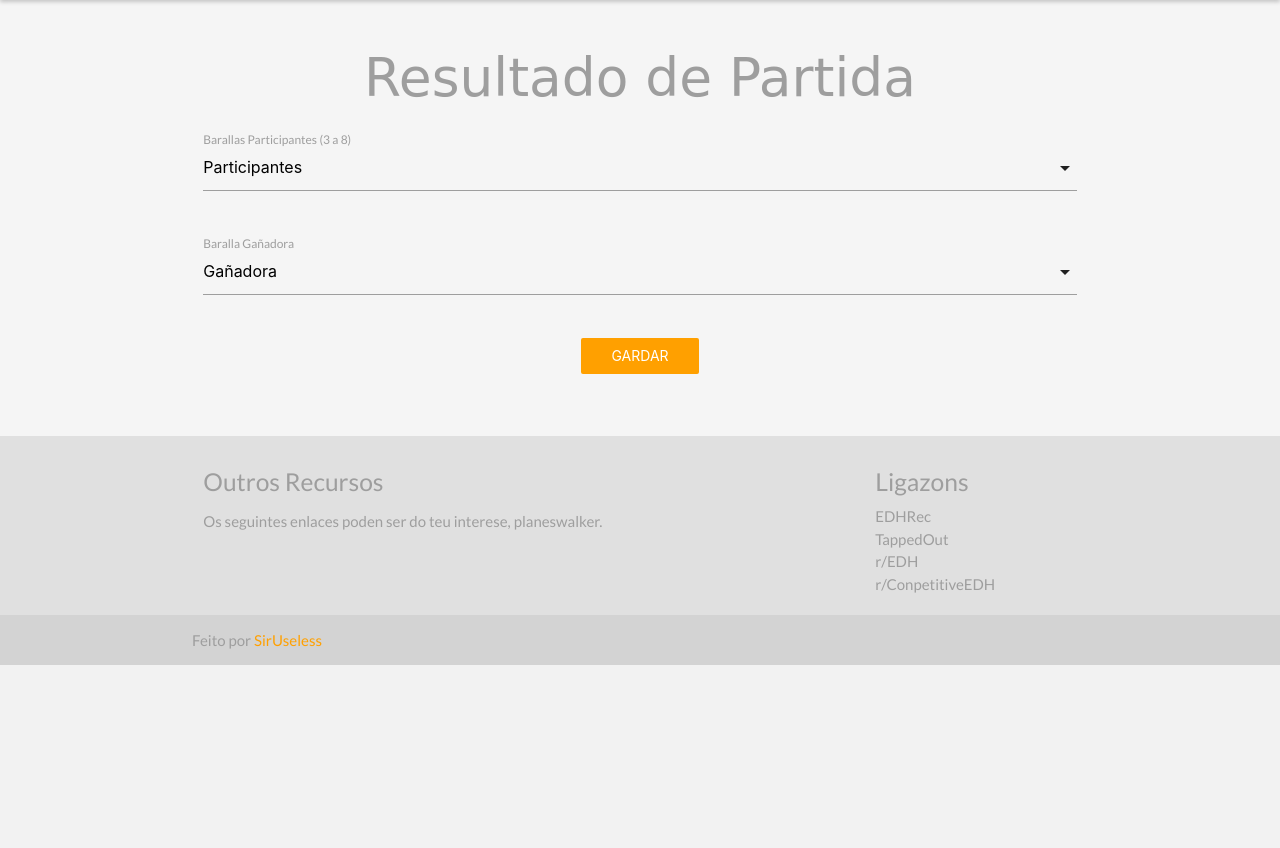
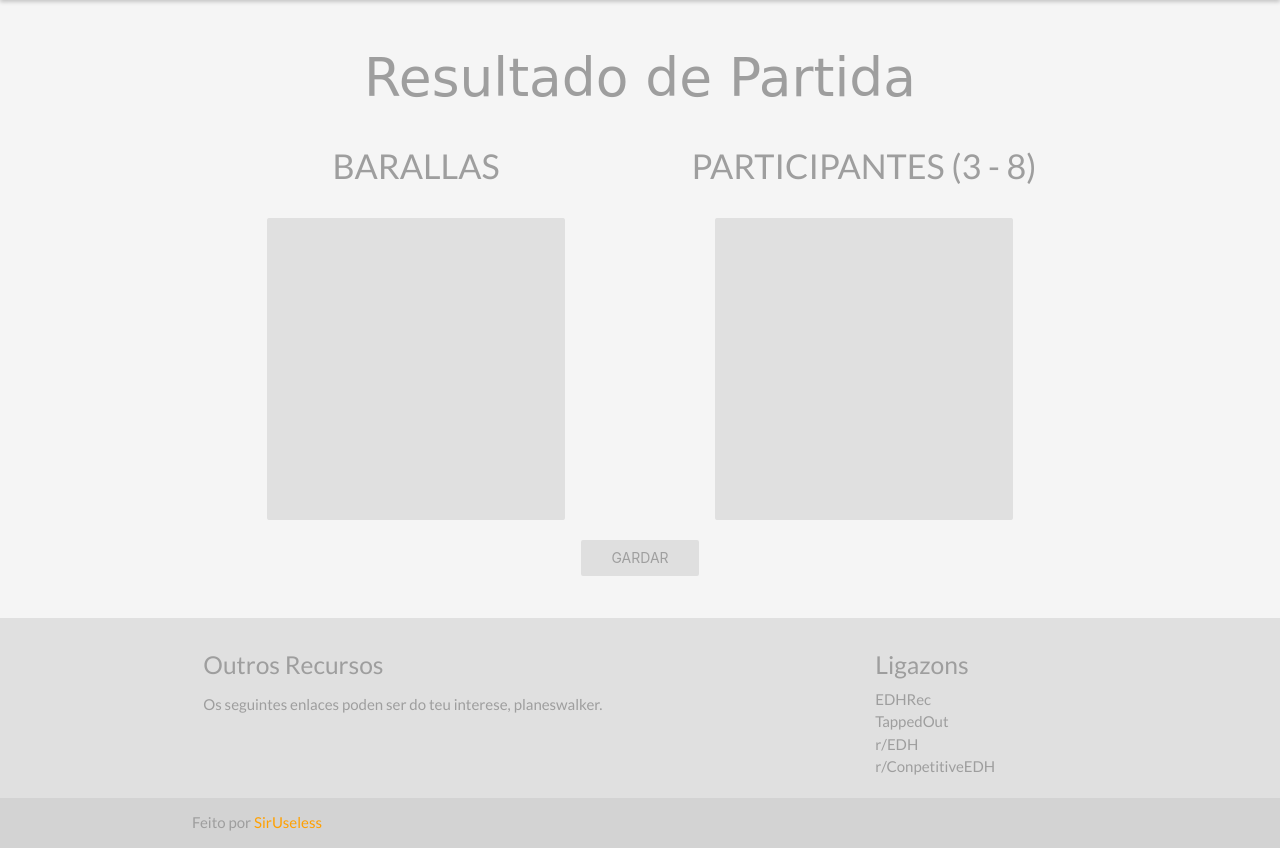
Before and after one commit to SirUseless/EDHRank, a Python web app: template templates/game/game_add.html in a window 1280 px wide. Shown: the part 326-1174 px from the top of the page. Before the commit the page ends 991 px from the top, so only its background shows below. Run offline with Jinja, Linux system fonts and the light colour scheme; the template is opened without the code that fills it, so the values that code supplies are empty; some libraries are stand-ins or nearby versions; some web fonts are replaced.

Commit message:
Final Styling + New Chachijuachi Add Game

```diff
--- /dev/null
+++ b/css/dragula.min.css
@@ -0,0 +1 @@
+.gu-mirror{position:fixed!important;margin:0!important;z-index:9999!important;opacity:.8;-ms-filter:"progid:DXImageTransform.Microsoft.Alpha(Opacity=80)";filter:alpha(opacity=80)}.gu-hide{display:none!important}.gu-unselectable{-webkit-user-select:none!important;-moz-user-select:none!important;-ms-user-select:none!important;user-select:none!important}.gu-transit{opacity:.2;-ms-filter:"progid:DXImageTransform.Microsoft.Alpha(Opacity=20)";filter:alpha(opacity=20)}
--- a/css/style.css
+++ b/css/style.css
@@ -87,3 +87,25 @@ ul.dropdown-content.select-dropdown li span {
 .input-field .prefix.active {
     color: #ffa000 !important;
 }
+
+.drag-container{
+    min-height: 302px;
+    padding: 10px;
+    border-radius: 2px;
+    background-color: #e0e0e0 ;
+}
+
+.drag-elem{
+    padding: 5px !important;
+}
+
+.full-deck-list{
+    border-color: #ffa000;
+    border-style: solid;
+    background-color: gray !important;
+}
+
+.disabled-dnd{
+    border-color: #ffa000;
+    border-style: dashed;
+}
--- /dev/null
+++ b/js/add_game.js
@@ -0,0 +1,105 @@
+var drake = dragula([document.getElementById('left'), document.getElementById('right')], {
+    accepts: function (el, target) {
+        return !el.classList.contains('no-dnd')
+    },
+    moves: function (el, container, handle) {
+        return !el.classList.contains('no-dnd')
+    }
+});
+
+var crown = '<div id="crown" class=" card-content drag-elem center tooltipped" data-position="left" data-tooltip="Gañador da partida"><img src="../../static/crown.png" alt="" style="height: 30px; width: 35px"></div>';
+var elCrown = document.createElement('div');
+elCrown.innerHTML = crown;
+elCrown = elCrown.getElementsByTagName('div')[0];
+
+drake.on('drag', function (el) {
+    if (document.getElementById('crown')) {
+        document.getElementById('crown').outerHTML = "";
+    }
+});
+
+drake.on('dragend', function (el) {
+    var els = $('#right > div').length;
+
+    if(els > 0){
+        document.getElementById('right').getElementsByTagName('div')[0].getElementsByTagName('div')[0].prepend(elCrown);
+    }
+
+    if (els > 8 || els < 3) {
+        document.getElementById('fake-submit').disabled = true;
+        document.getElementById('right').style.backgroundColor = "#e0e0e0 ";
+    } else {
+        document.getElementById('fake-submit').disabled = false;
+        document.getElementById('right').style.backgroundColor = "#ffa000";
+    }
+
+    if (els > 7) {
+        document.getElementById('right').classList.add('full-deck-list');
+        document.getElementById('left').classList.add('disabled-dnd');
+        /* disable drag and drop for left*/
+        var toDisable = document.getElementById('left').getElementsByClassName('card');
+        for ( var i = 0; i < toDisable.length; i++) {
+            toDisable[i].classList.add('no-dnd');
+        }
+
+    } else {
+        if (document.getElementsByClassName('full-deck-list').length > 0) {
+            document.getElementsByClassName('full-deck-list')[0].classList.remove('full-deck-list');
+            document.getElementById('left').classList.remove('disabled-dnd');
+        }
+
+        var toDisable = document.getElementById('left').getElementsByClassName('card');
+        for ( var i = 0; i < toDisable.length; i++) {
+            toDisable[i].classList.remove('no-dnd');
+        }
+    }
+});
+
+function prepareAndSend() {
+    var data = [];
+    var cards = document.getElementById('right').getElementsByClassName('card');
+    var winner = cards[0].getElementsByTagName('div')[0].getElementsByClassName('card-action')[0].getElementsByClassName('deck-id')[0].innerHTML;
+
+    for ( var i = 0; i < cards.length; i++) {
+        data[i] = cards[i].getElementsByTagName('div')[0].getElementsByClassName('card-action')[0].getElementsByClassName('deck-id')[0].innerHTML;
+    }
+
+    var form = document.createElement("form");
+    form.setAttribute("method", "post");
+    form.setAttribute("action", "/addGame");
+
+
+    /* participantes */
+    var hiddenField = document.createElement("select");
+    hiddenField.setAttribute("hidden", "hidden");
+    hiddenField.setAttribute("type", "select");
+    hiddenField.setAttribute("multiple", "multiple");
+    hiddenField.setAttribute("name", "players");
+
+    for ( var i = 0; i < data.length; i++) {
+        var option = document.createElement("option");
+        option.setAttribute("selected", "");
+        option.setAttribute("value", data[i]);
+        hiddenField.appendChild(option);
+    }
+
+    form.appendChild(hiddenField);
+
+    /* gañador */
+    hiddenField = document.createElement("input");
+    hiddenField.setAttribute("hidden", "hidden");
+    hiddenField.setAttribute("type", "number");
+    hiddenField.setAttribute("name", "winner");
+    hiddenField.setAttribute("value", winner);
+
+    form.appendChild(hiddenField);
+
+
+    document.body.appendChild(form);
+    form.submit();
+
+}
+
+$(document).ready(function(){
+    $('.tooltipped').tooltip();
+  });
--- a/templates/game/game_add.html
+++ b/templates/game/game_add.html
@@ -1,54 +1,56 @@
 {% extends "main.html" %}
 
 {% block content %}
+<!-- Drag & Drop Support -->
+<script src='https://cdnjs.cloudflare.com/ajax/libs/dragula/3.7.2/dragula.min.js'></script>
 <div class="title center">
     <h2 class="grey-text greek">Resultado de Partida</h2>
 </div>
 <div class="row">
-    <form class="col s12" method="post" enctype="multipart/form-data">
-        <div class="row">
-            <div class="input-field col s12">
-                <select name="players" multiple required>
-                    <option value="" disabled selected>Participantes</option>
-                    {% for deck in decks%}
-                        <option value="{{deck.key.id()}}">{{deck.name}} ({{deck.rating}})</option>
-                    {% endfor %}
-                </select>
-                <label>Barallas Participantes (3 a 8)</label>
+    <div class="col m6 center">
+        <h4 class="grey-text">BARALLAS</h4>
+    </div>
+    <div class="col m6 center">
+        <h4 class="grey-text">PARTICIPANTES (3 - 8)</h4>
     </div>
 </div>
 <div class="row">
-            <div class="input-field col s12">
-                <select name="winner" required>
-                    <option value="" disabled selected>Gañadora</option>
+   <div class="col m6">
+        <div id="left" class="container drag-container">
             {% for deck in decks%}
-                        <option value="{{deck.key.id()}}">{{deck.name}} ({{deck.rating}})</option>
+                <div class="card  horizontal hoverable">
+                  <div class="card-stacked">
+                    <div class="card-action drag-elem center">
+                        <p hidden  class="deck-id">{{deck.key.id()}}</p>
+                        <h6 class="grey-text">{{deck.name.upper()}} ({{deck.rating}})</h6>
+                    </div>
+                  </div>
+                </div>
             {% endfor %}
-                </select>
-                <label>Baralla Gañadora</label>
         </div>
+    </div>
+    <div class="col m6">
+        <div id="right" class="container drag-container">
+        </div>
+    </div>
+
 </div>
  <div class="row">
         <div class="col s12 center">
-                <button class="btn-flat amber darken-2 white-text" type="Submit" name="Submit" >GARDAR</button>
+            <button disabled id="fake-submit" onclick="prepareAndSend()" class="btn-flat amber darken-2 white-text" type="Submit" name="Submit" >GARDAR</button>
         </div>
-        </div>
-    </form>
     </div>
 
 <script>
     $(document).ready(function () {
         $('select').formSelect();
-    });
-</script>
-
-<script>
-     $(document).ready(function () {
         {% if fail %}
             M.toast({html: 'Vaia. Parece que xogaron menos de 3 ou máis de 8, ou que o gañador non xogou.'})
         {% endif %}
     });
-
 </script>
 
+<!-- Script de sextión do arrastra & solta -->
+<script src="../../js/add_game.js"></script>
+
 {% endblock%}
--- a/templates/main.html
+++ b/templates/main.html
@@ -11,6 +11,7 @@
     <link href="https://fonts.googleapis.com/css?family=Lato" rel="stylesheet">
   <link href="css/materialize.css" type="text/css" rel="stylesheet" media="screen,projection"/>
   <link href="css/style.css" type="text/css" rel="stylesheet" media="screen,projection"/>
+  <link href="css/dragula.min.css" type="text/css" rel="stylesheet" media="screen,projection"/>
   <link href="css/nav.css" type="text/css" rel="stylesheet" media="screen,projection"/>
 </head>
 <body>
```
Also changed, not shown: templates/deck/deck_add.html (+7 -5 lines), templates/deck/deck_edit.html (+8 -3 lines), static/crown.png (added), static/dragon.png (added). Lines whose indentation alone changed are shown as unchanged.
